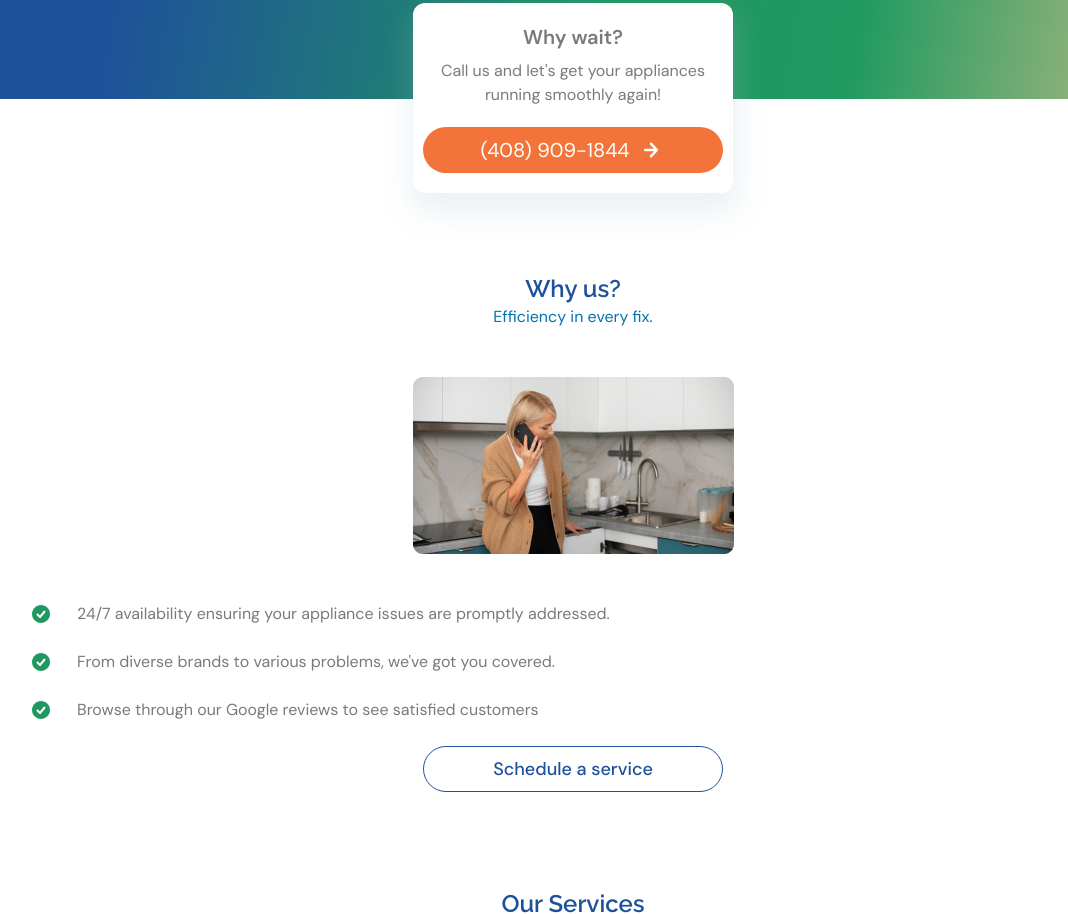
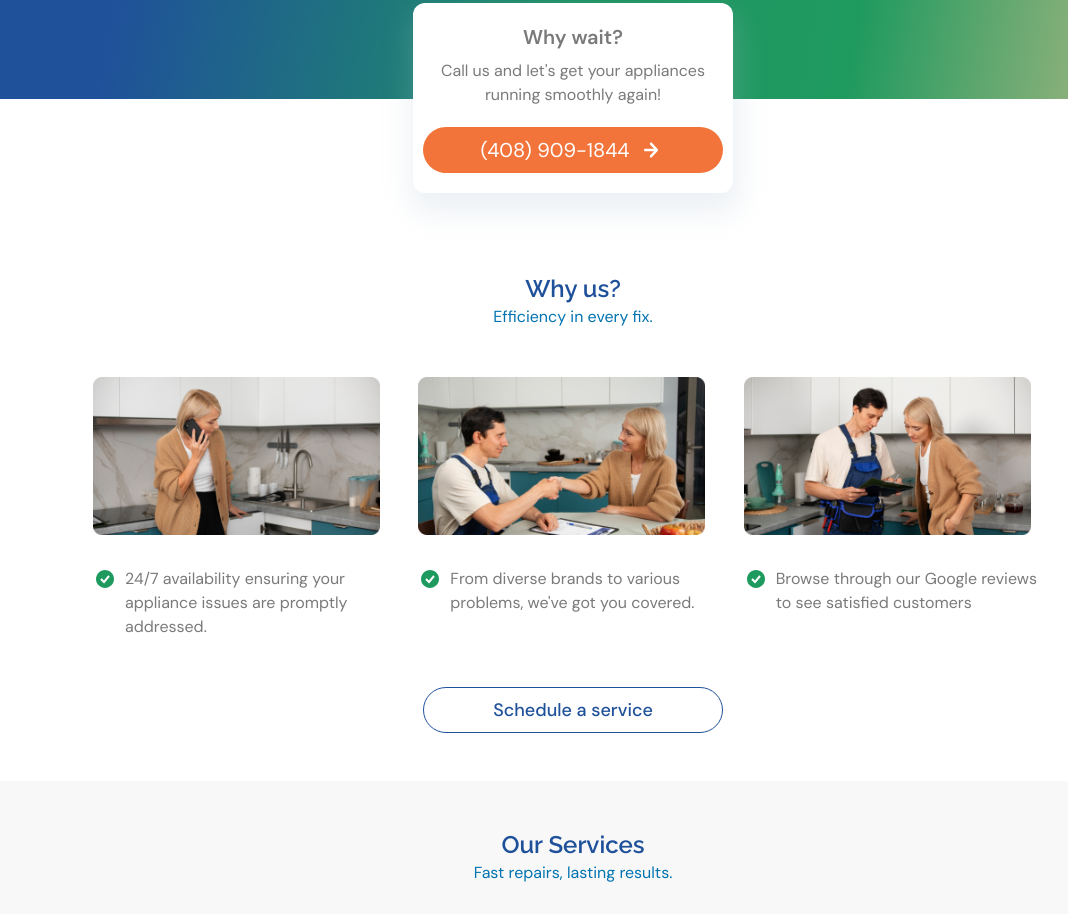
Before and after one commit to franciscovento/home-appliance-repair, an Astro site: page / in a window 1280 px wide. Shown: the part 539-1453 px from the top of the page, without its empty margins (67-1135 px from the left). Built offline with nearby package versions, Linux system fonts and the light colour scheme; Astro itself is replaced by a stand-in of ours.

Commit message:
fix: styles for desktop

```diff
--- a/src/components/SectionTitle.astro
+++ b/src/components/SectionTitle.astro
@@ -7,7 +7,7 @@ interface Props {
 const { title, subtitle } = Astro.props;
 ---
 
-<div class="text-center pb-12">
+<div class="text-center">
   <h2 class="text-2xl font-semibold text-hr-primary">{title}</h2>
   <p class="text-hr-primary-light">{subtitle}</p>
 </div>
--- a/src/pages/index.astro
+++ b/src/pages/index.astro
@@ -6,11 +6,7 @@ import ImagesSlider from '../components/ImagesSlider.astro';
 import SectionTitle from '../components/SectionTitle.astro';
 import ServiceButton from '../components/ServiceButton.astro';
 import Layout from '../layouts/Layout.astro';
-const beneficts = [
-  '24/7 availability ensuring your appliance issues are promptly addressed.',
-  "From diverse brands to various problems, we've got you covered.",
-  'Browse through our Google reviews to see satisfied customers',
-];
+import { benefits } from '../utils/data/benefits';
 
 const services = [
   {
@@ -77,14 +73,22 @@ const services = [
 
     <!-- WHY US? -->
 
-    <section class="pb-12">
+    <section class="pb-12 text-center">
       <SectionTitle title="Why us?" subtitle="Efficiency in every fix." />
+      <div class="sm:hidden pt-8">
         <ImagesSlider />
-      <div class="flex flex-col gap-6 py-12">
+      </div>
+      <div class="grid sm:grid-cols-3 gap-4 py-12">
         {
-          beneficts.map((item) => {
+          benefits.map((item) => {
             return (
-              <div class="flex items-center gap-6">
+              <div class="flex gap-8 flex-col items-baseline">
+                <img
+                  src={item.image}
+                  alt=""
+                  class="hidden sm:inline-block w-[287px] h-[158px]"
+                />
+                <div class="flex gap-2">
                   <svg
                     xmlns="http://www.w3.org/2000/svg"
                     width="24"
@@ -99,26 +103,28 @@ const services = [
                       fill="#1F9A5F"
                     />
                   </svg>
-                <p class="flex-1">{item}</p>
+                  <p class="flex-1 text-left">{item.description}</p>
+                </div>
               </div>
             );
           })
         }
+      </div>
       <button
         class="border mx-auto min-w-[300px] border-hr-primary gap-2 text-lg font-medium text-hr-primary px-6 py-2 rounded-full"
       >
         Schedule a service
       </button>
-      </div>
     </section>
 
-    <section>
+    <section class="bg-hr-background app-banner py-12">
+      <div class="app-container">
         <SectionTitle
           title="Our Services"
           subtitle="Fast repairs, lasting results."
         />
 
-      <div class="grid grid-cols-2 lg:grid-cols-3 gap-4">
+        <div class="grid grid-cols-2 lg:grid-cols-3 gap-4 pt-8">
           {
             services.map((service, index) => {
               return (
@@ -131,6 +137,7 @@ const services = [
               );
             })
           }
+        </div>
       </div>
     </section>
 
--- a/src/styles/globals.css
+++ b/src/styles/globals.css
@@ -28,7 +28,7 @@
     @apply w-screen m-auto relative left-[calc(-50vw_+_50%)];
   }
   .app-container {
-    @apply m-auto px-4 xs:px-8 lg:max-w-6xl;
+    @apply m-auto px-4 xs:px-8 lg:max-w-5xl;
   }
 }
 
--- /dev/null
+++ b/src/utils/data/benefits.ts
@@ -0,0 +1,16 @@
+export const benefits = [
+  {
+    image: '/images/plumber-1.png',
+    description:
+      '24/7 availability ensuring your appliance issues are promptly addressed.',
+  },
+  {
+    image: '/images/plumber-2.png',
+    description:
+      "From diverse brands to various problems, we've got you covered.",
+  },
+  {
+    image: '/images/plumber-3.png',
+    description: 'Browse through our Google reviews to see satisfied customers',
+  },
+];
```
Lines whose indentation alone changed are shown as unchanged.
